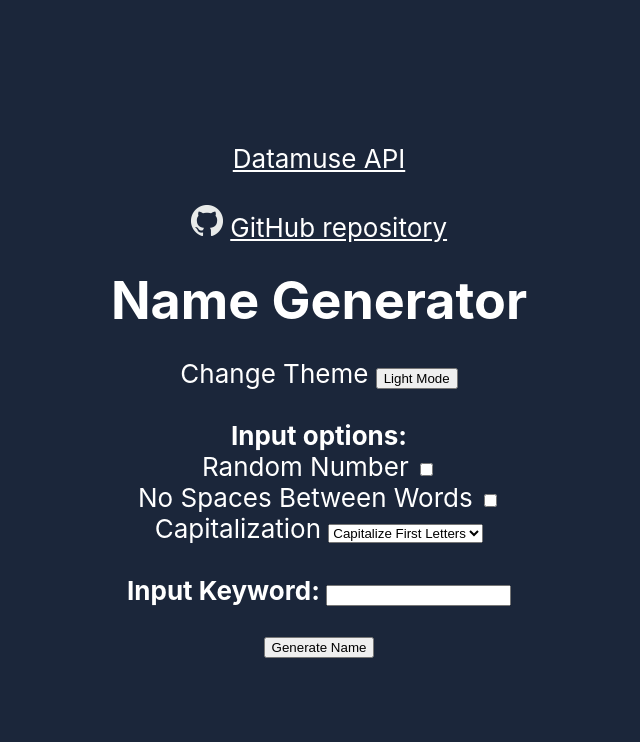
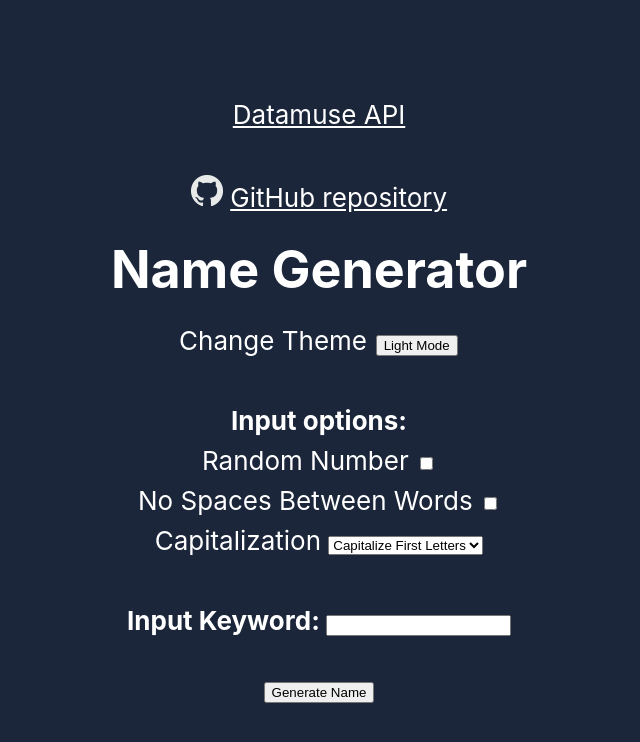
Before and after one commit to jlrzhen/name-generator, a React (Create React App) app: page / in a window 1280 px wide. Shown: the top 742 px of the page, without its empty margins (321-961 px from the left). Built offline with nearby package versions, Linux system fonts and the light colour scheme.

Commit message:
Line height adjustments

```diff
--- a/src/App.css
+++ b/src/App.css
@@ -1,9 +1,14 @@
 .App {
   text-align: center;
+  line-height: 2.5em;
 }
 
 h1 {
-  margin: 0.5em;
+  margin: 0.6em;
+}
+
+button {
+  margin: 0.1em;
 }
 
 .nameList {
```
